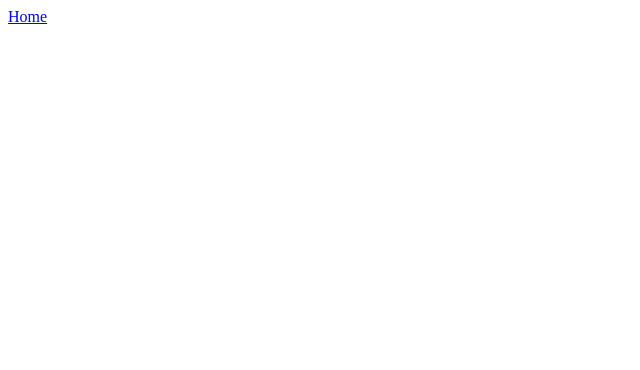
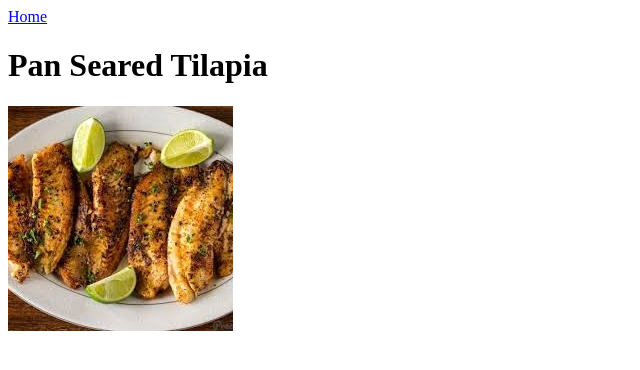
Before and after one commit to cstirneman/odin-recipes, a plain HTML site: page recipes/tilapia.html in a window 1280 px wide. Shown: the whole page, without its empty margins (0-640 px from the left). Drawn offline with Linux system fonts and the light colour scheme.

Commit message:
Added height and width attributes to all images
this allows browser to reserve the right amount of
space immediately, making the layout stable.

```diff
--- a/recipes/tilapia.html
+++ b/recipes/tilapia.html
@@ -7,5 +7,8 @@
 </head>
 <body>
     <a href="../index.html">Home</a>
+    <h1>Pan Seared Tilapia</h1>
+
+    <img src="../images/tilapia.jpg" alt="pan seared tilipia on a plate with some limes" height="225" width="225">
 </body>
 </html>
```
Also changed, not shown: recipes/lasagna.html (+1 -1 lines), recipes/tater-tot.html (+1 -1 lines).
